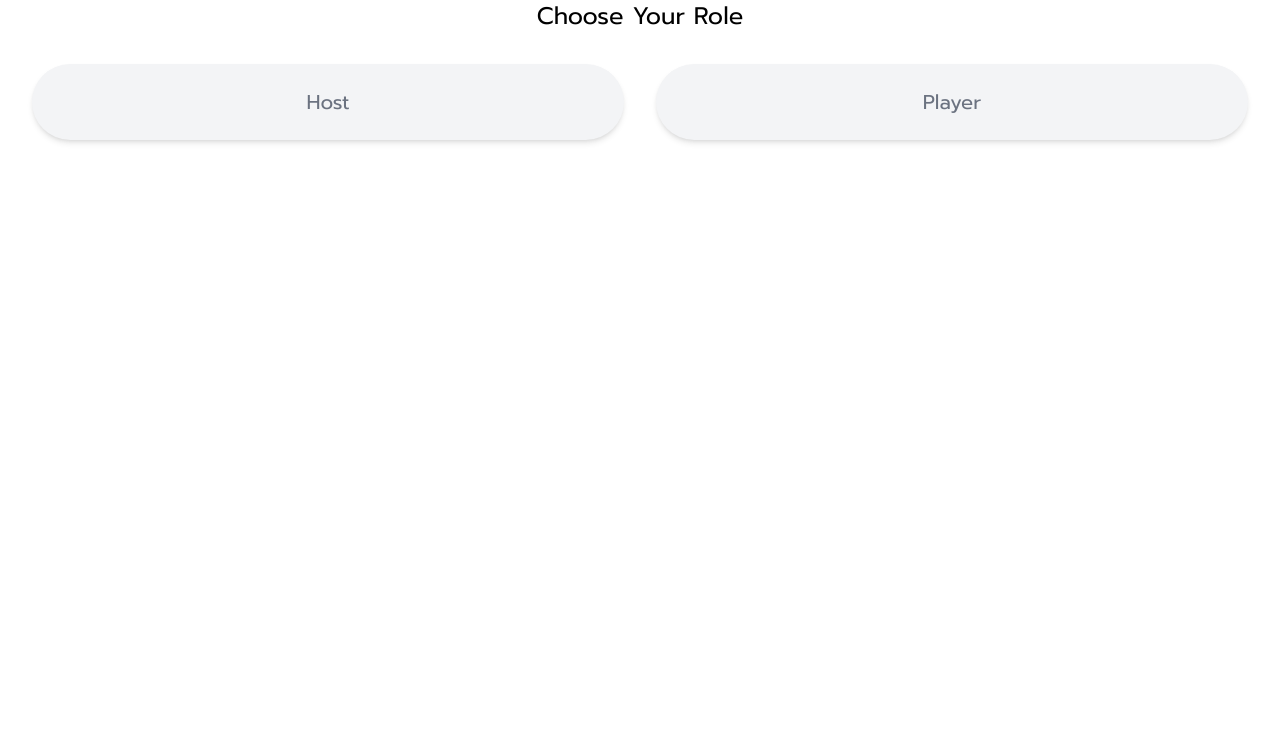
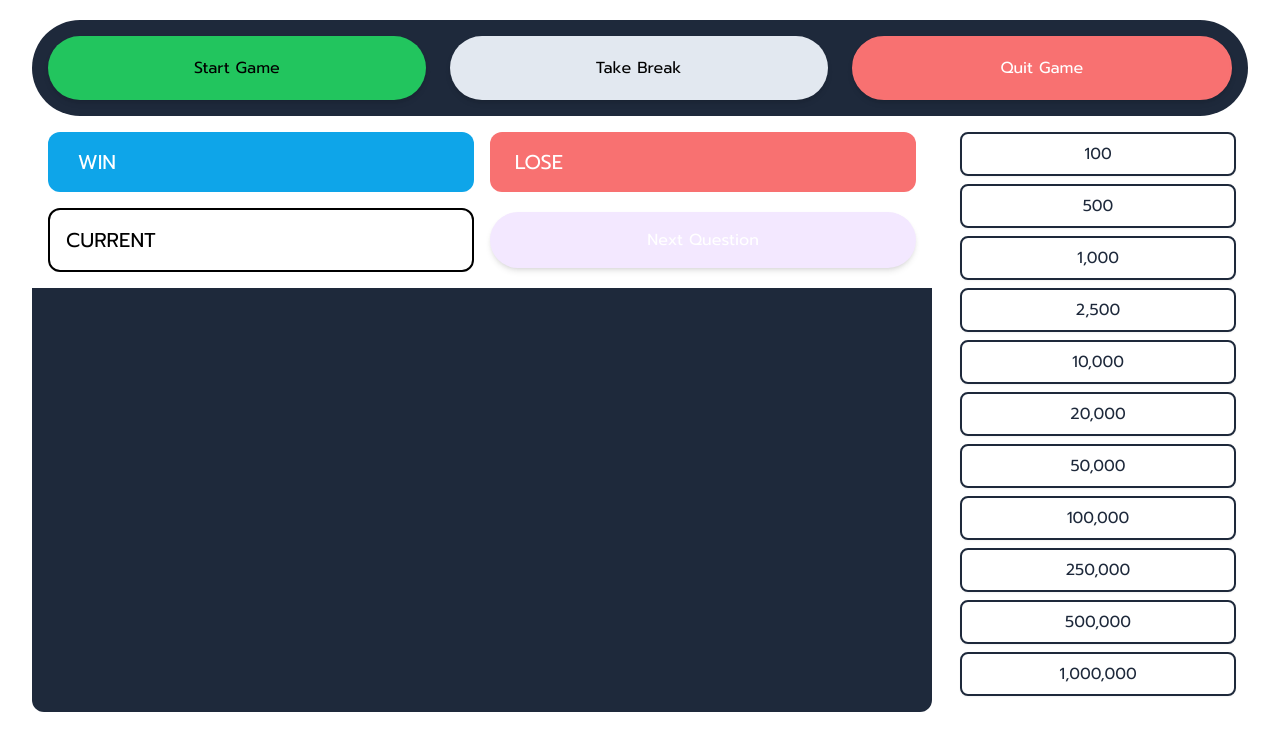
Before and after one commit to kcvijay/wwtbm_react, a React (Create React App) app: page / in a window 1280 px wide. Shown: the top 750 px of the page. Built offline with nearby package versions, Linux system fonts and the light colour scheme; data requests are answered from the project's data file.

Commit message:
Break page created

```diff
--- a/public/index.html
+++ b/public/index.html
@@ -12,8 +12,13 @@
     <link rel="apple-touch-icon" href="%PUBLIC_URL%/logo192.png" />
 
     <link rel="manifest" href="%PUBLIC_URL%/manifest.json" />
+    <link
+      href="https://fonts.googleapis.com/icon?family=Material+Icons"
+      rel="stylesheet"
+    />
 
     <title>React App</title>
+
     <style>
       @import url("https://fonts.googleapis.com/css2?family=DM+Sans:ital,wght@0,400;1,700&family=Prompt:wght@400;700&display=swap");
     </style>
--- a/src/App.js
+++ b/src/App.js
@@ -3,8 +3,6 @@ import { BrowserRouter, Routes, Route } from "react-router-dom";
 
 import Layout from "./Pages/Layout";
 import Home from "./Components/Home";
-import Host from "./Components/Host";
-import Functions from "./Functions";
 
 const App = () => {
   return (
@@ -12,8 +10,6 @@ const App = () => {
       <Routes>
         <Route path="/" element={<Layout />}>
           <Route index element={<Home />} />
-          <Route path="/host" element={<Host />} />
-          <Route path="/functions" element={<Functions />} />
         </Route>
       </Routes>
     </BrowserRouter>
--- /dev/null
+++ b/src/Components/BreakPage.jsx
@@ -0,0 +1,19 @@
+import React from "react";
+
+const BreakPage = ({ toggleBreak }) => {
+  return (
+    <div className="fixed w-[100vw] h-[100vh] bg-[#000000ee] flex justify-center items-center top-0 left-0">
+      <div className="flex justify-between items-center gap-6 border-2 border-white rounded-xl p-8">
+        <p className="text-[50px] text-white">ON BREAK</p>
+        <p
+          className="material-icons text-red-500 hover:text-red-400 transition-all duration-300 text-[50px] cursor-pointer"
+          onClick={toggleBreak}
+        >
+          close
+        </p>
+      </div>
+    </div>
+  );
+};
+
+export default BreakPage;
--- a/src/Components/Home.jsx
+++ b/src/Components/Home.jsx
@@ -1,41 +1,155 @@
-import React, { useState } from "react";
-import SignIn from "./Signin";
-import SignUp from "./SignUp";
+import React, { useState, useEffect } from "react";
+import axios from "axios";
+
+import QuestionOptions from "./QuestionOptions";
+import ShowCase from "./ShowCase";
+import BreakPage from "./BreakPage";
 
 const Home = () => {
-  const [showForm, setShowForm] = useState(false);
+  const steps = [
+    100, 500, 1000, 2500, 10000, 20000, 50000, 100000, 250000, 500000, 1000000,
+  ];
 
-  const showFormHandler = (e) => {
-    e.preventDefault();
-    setShowForm(!showForm);
+  const [gameStart, setGameStart] = useState(false);
+  const [data, setData] = useState([]);
+  const [question, setQuestion] = useState({});
+  const [askedQuestions, setAskedQuestions] = useState([]);
+  const [index, setIndex] = useState(0);
+  const [currentStep, setCurrentStep] = useState(steps[index]);
+  const [correctQsn, setCorrectQuestion] = useState("");
+
+  const [onBreak, setOnBreak] = useState(false);
+
+  // const [chosenOption, setChosenOption] = useState("");
+  // const [step, setStep] = useState();
+  // const [questionList, setQuestionList] = useState([]);
+  // const [wonAmount, setWonAmount] = useState();
+  // const [showEndScreen, setShowEndScreen] = useState(false);
+  // const showedQuestions = [];
+
+  useEffect(() => {
+    axios
+      .get("http://localhost:3300/questions")
+      .then((res) => setData(res.data));
+  }, []);
+
+  const nextStepHandler = (i) => {
+    setIndex((prevIndex) => (prevIndex + 1) % steps.length);
+  };
+
+  const makeRandQuestion = () => {
+    const qsnIndex = Math.floor(Math.random() * data.length);
+    return qsnIndex;
+  };
+
+  const newQsnHandler = (i) => {
+    setGameStart(true);
+    let newQuestion = makeRandQuestion();
+    if (!askedQuestions.includes(newQuestion)) {
+      setAskedQuestions((current) => [...current, newQuestion]);
+      setQuestion(data[newQuestion]);
+    } else {
+      newQsnHandler();
+    }
+  };
+
+  const answersClickHandler = (e, i) => {
+    if (e.target.value !== question.answer) {
+      return;
+    } else {
+      newQsnHandler();
+      nextStepHandler(i);
+    }
+  };
+
+  const showBreakPageHandler = () => {
+    setOnBreak(!onBreak);
   };
 
   return (
-    <div>
-      <h2 className="text-2xl text-center capitalize">Choose your role</h2>
-      <div className="home-btns flex justify-center items-center gap-8 pt-8">
+    <div className="min-h-[100vh] my-[20px] rounded-md relative">
+      {onBreak && <BreakPage toggleBreak={showBreakPageHandler} />}
+      <div className="action-bar bg-slate-800 h-24 p-4 flex justify-center gap-6 disabled:bg-slate-400 rounded-full">
         <button
-          className="primary-btn block w-full py-6 text-xl"
-          onClick={showFormHandler}
+          className="primary-btn bg-green-500 disabled:bg-slate-400"
+          onClick={newQsnHandler}
+          disabled={gameStart}
         >
-          Host
+          Start Game
         </button>
         <button
-          className="primary-btn block w-full py-6 text-xl"
-          onClick={showFormHandler}
+          className="primary-btn text-black bg-slate-200"
+          onClick={showBreakPageHandler}
         >
-          Player
+          Take Break
         </button>
+        <button className="red-btn">Quit Game</button>
       </div>
 
-      {showForm && (
-        <div className="sm:grid sm:grid-cols-2 sm:items-start gap-8">
-          <SignUp />
-          <SignIn />
+      <div className="main-page grid grid-cols-3fr1fr gap-4">
+        <div className="grid-left bg-slate-800 flex flex-col gap-4 rounded-xl">
+          <ShowCase gameStart={!gameStart} newQuestion={newQsnHandler} />
+          {gameStart && (
+            <QuestionOptions
+              question={question.question}
+              optionA={question.A}
+              optionB={question.B}
+              optionC={question.C}
+              optionD={question.D}
+              clickAnswer={answersClickHandler}
+            />
+          )}
         </div>
-      )}
+        <div className="grid-right self-stretch p-3">
+          <ul className="text-white text-center flex flex-col">
+            {steps.map((step, i) => {
+              return (
+                <li
+                  className={
+                    "text-md p-2 my-1 bg-white text-slate-800 border-2 border-slate-800 rounded-lg shadow-sm "
+                  }
+                  key={step}
+                >
+                  {step.toLocaleString()}
+                </li>
+              );
+            })}
+          </ul>
+        </div>
+      </div>
     </div>
   );
 };
 
 export default Home;
+
+// const wrongOptionHandler = () => {
+//   setStep(step);
+//   gameEndHandler();
+// };
+// const correctOptionHandler = () => {
+//   setStep(steps + 1);
+//   startGameHandler();
+// };
+
+// const gameEndHandler = () => {
+//   setShowEndScreen(true);
+// };
+
+// // const setShowEndScreen = () => {
+// //   console.log("");
+// // };
+
+// // clickOptionHandler();
+
+// // const quitGameHandler = () => {
+// //   setStep(step);
+// //   gameEndHandler();
+// // };
+
+// // const restartGameHandler = () => {
+// //   setStep(0);
+// //   setData([]);
+// //   setChosenOption("");
+// //   setShowEndScreen(false);
+// // };
--- a/src/Components/ShowCase.jsx
+++ b/src/Components/ShowCase.jsx
@@ -2,18 +2,17 @@ import React from "react";
 
 const ShowCase = ({ nextStep, prevStep, gameStart, newQuestion }) => {
   return (
-    <div>
-      <div className="main-action-page  min-h-[25%] bg-white grid grid-cols-1fr1fr gap-4 p-4 items-center">
-        <div className="showcase p-4 bg-slate-200 rounded-xl grid grid-cols-1fr5fr text-center">
-          <p className="text-green-500 text-xl">WIN</p>
-          <p className="text-xl">{nextStep}</p>
+    <div className="main-action-page bg-white grid grid-cols-1fr1fr gap-4 p-4 items-center">
+      <div className="showcase p-4 bg-sky-500 rounded-xl grid grid-cols-1fr5fr text-center">
+        <p className="text-white text-xl">WIN</p>
+        <p className="text-xl text-white">{nextStep}</p>
       </div>
-        <div className="showcase p-4 bg-slate-200 rounded-xl grid grid-cols-1fr5fr text-center">
-          <p className="text-red-500 text-xl">LOOSE</p>
+      <div className="showcase p-4 bg-red-400 rounded-xl grid grid-cols-1fr5fr text-center">
+        <p className="text-white text-xl">LOSE</p>
         <p className="text-xl">{prevStep}</p>
       </div>
-        <div className="showcase p-4 bg-slate-200 rounded-xl grid grid-cols-1fr5fr text-center">
-          <p className="text-purple-500 text-xl">QUIT</p>
+      <div className="showcase p-4 bg-white border-2 border-black rounded-xl grid grid-cols-1fr5fr text-center">
+        <p className="text-xl">CURRENT</p>
         <p className="text-xl">{prevStep}</p>
       </div>
       <div>
@@ -26,7 +25,6 @@ const ShowCase = ({ nextStep, prevStep, gameStart, newQuestion }) => {
         </button>
       </div>
     </div>
-    </div>
   );
 };
 
--- a/src/Functions.jsx
+++ b/src/Functions.jsx
@@ -85,16 +85,18 @@ const Functions = () => {
   // // };
 
   return (
-    <div className="min-h-[100vh] rounded-md">
+    <div className="h-[100vh] rounded-md">
       <div className="action-bar bg-slate-800 h-24 p-4 flex justify-center gap-6 disabled:bg-slate-400">
         <button
-          className="primary-btn disabled:bg-slate-400 disabled:text-white"
+          className="primary-btn bg-green-500 disabled:bg-slate-400 disabled:text-white"
           onClick={newQsnHandler}
           disabled={gameStart}
         >
           Start Game
         </button>
-        <button className="primary-btn">Take Break</button>
+        <button className="primary-btn text-black bg-slate-200">
+          Take Break
+        </button>
         <button className="red-btn">Quit Game</button>
       </div>
 
--- a/src/index.css
+++ b/src/index.css
@@ -3,11 +3,11 @@
 @tailwind utilities;
 
 .primary-btn {
-  @apply w-full bg-gray-100   text-gray-500 shadow-md rounded-full hover:bg-white hover:text-violet-500 transition-all;
+  @apply w-full shadow-md rounded-full hover:bg-white hover:text-black transition-all;
 }
 
 .purple-btn {
-  @apply w-full bg-purple-400 border-2 border-purple-400 text-white shadow-md rounded-full hover:bg-white hover:text-purple-400 transition-all duration-300;
+  @apply w-full bg-purple-400 border-2 border-purple-400 text-white shadow-md rounded-full hover:bg-white hover:text-black transition-all duration-300;
 }
 
 .red-btn {
@@ -26,12 +26,11 @@ textarea {
   @apply p-2 border-2 border-violet-400 rounded-md h-80;
 }
 
-.active {
-  @apply bg-purple-500 text-white;
-}
-
 @layer utilities {
-  .clip-path-arrow {
-    clip-path: polygon(15% 0, 85% 0, 100% 50%, 85% 100%, 15% 100%, 0% 50%);
+  .trapezoid {
+    clip-path: polygon(0 0, 95% 0, 100% 100%, 5% 100%);
+  }
+  .arrow {
+    clip-path: polygon(5% 0, 95% 0, 100% 50%, 95% 100%, 5% 100%, 0% 50%);
   }
 }
--- a/tailwind.config.js
+++ b/tailwind.config.js
@@ -7,7 +7,7 @@ module.exports = {
     },
     extend: {
       gridTemplateColumns: {
-        "2fr1fr": "2fr 1fr",
+        "3fr1fr": "3fr 1fr",
         "1fr1fr": "1fr 1fr",
         "1fr5fr": "1fr 5fr",
       },
```
Also changed, not shown: src/Components/questionOptions.jsx (+8 -7 lines). Lines whose indentation alone changed are shown as unchanged.
